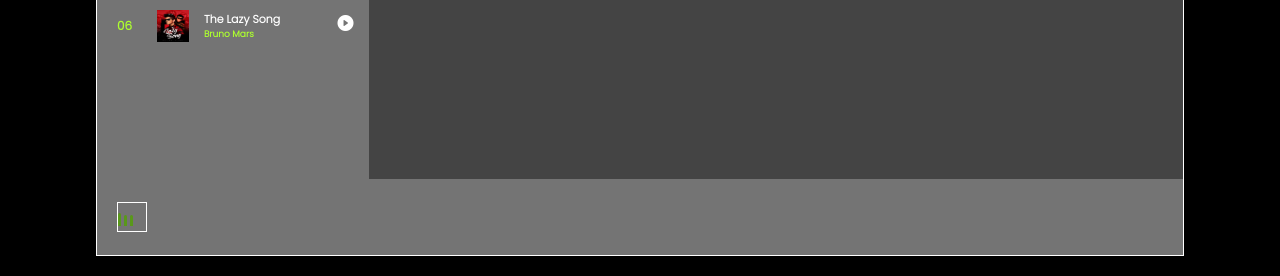
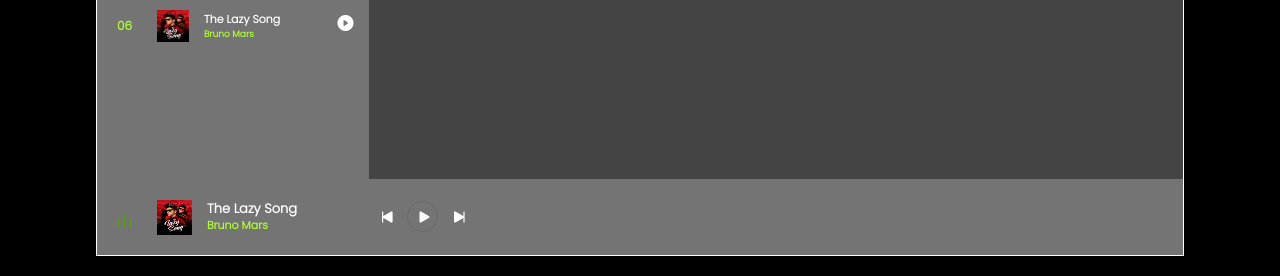
Before and after one commit to hdavid23/webprog, a PHP site: page / in a window 1280 px wide. Shown: the part 524-800 px from the top of the page. Run offline with PHP 8.4, Linux system fonts and the light colour scheme.

Commit message:
zsaa meccs

```diff
--- a/index.html
+++ b/index.html
@@ -26,8 +26,8 @@
                 <h5>
                     The Lazy Song
                     <div class="subtitle">Bruno Mars</div>
+                </h5>
                     <i class="bi playListPlay bi-play-circle-fill" id="1"></i>
-                </h5>
             </li>
             <li class="songItem">
                 <span>02</span>
@@ -35,8 +35,8 @@
                 <h5>
                     The Lazy Song
                     <div class="subtitle">Bruno Mars</div>
+                </h5>
                     <i class="bi playListPlay bi-play-circle-fill" id="2"></i>
-                </h5>
             </li>
             <li class="songItem">
                 <span>03</span>
@@ -44,8 +44,8 @@
                 <h5>
                     The Lazy Song
                     <div class="subtitle">Bruno Mars</div>
+                </h5>
                     <i class="bi playListPlay bi-play-circle-fill" id="3"></i>
-                </h5>
             </li>
             <li class="songItem">
                 <span>04</span>
@@ -53,8 +53,8 @@
                 <h5>
                     The Lazy Song
                     <div class="subtitle">Bruno Mars</div>
+                </h5>
                     <i class="bi playListPlay bi-play-circle-fill" id="4"></i>
-                </h5>
             </li>
             <li class="songItem">
                 <span>05</span>
@@ -62,8 +62,8 @@
                 <h5>
                     The Lazy Song
                     <div class="subtitle">Bruno Mars</div>
+                </h5>
                     <i class="bi playListPlay bi-play-circle-fill" id="5"></i>
-                </h5>
             </li>
             <li class="songItem">
                 <span>06</span>
@@ -71,8 +71,8 @@
                 <h5>
                     The Lazy Song
                     <div class="subtitle">Bruno Mars</div>
+                </h5>
                     <i class="bi playListPlay bi-play-circle-fill" id="6"></i>
-                </h5>
             </li>
         </div>
     </div>
@@ -85,6 +85,15 @@
             <div class="wave1"></div>
             <div class="wave1"></div>
         </div>
+        <img src="img/1.jpg" alt="Bruno">
+        <h5>The Lazy Song <br>
+            <div class="subtitle">Bruno Mars</div>
+        </h5>
+        <div class="icon">
+            <i class="bi bi-skip-start-fill"></i>
+            <i class="bi bi-play-fill"></i>
+            <i class="bi bi-skip-end-fill"></i>
+        </div>
     </div>
 </header>
     <script src="app.js"></script>
--- a/style.css
+++ b/style.css
@@ -128,7 +128,7 @@ header .menu .menu_song li{
 }
 
 header .menu .menu_song li:hover{
-    background: rgba(27, 27, 30, 0.1);
+    background: rgba(27, 27, 30,.1);
 }
 
 header .menu .menu_song li span{
@@ -169,10 +169,11 @@ header .master{
 header .master .wave{
     width: 30px;
     height: 30px;
-    border: 1px solid white;
+    /*border: 1px solid white;*/
     padding-bottom: 5px;
     display: flex;
     align-items: flex-end;
+    margin-right: 10px;
 }
 
 header .master .wave .wave1{
@@ -181,16 +182,27 @@ header .master .wave .wave1{
     margin-right: 3px;
     border-radius: 10px 10px 0px 0px;
     background: #59981A;
-    animation: wave 2s linear infinite;
+    animation: unset;
 }
 
 header .master .wave .wave1:nth-child(2){
     height: 13px;
-    animation-delay: .4s;
+    /*animation-delay: .4s;*/
 }
 
 header .master .wave .wave1:nth-child(3){
     height: 8px;
+    /*animation-delay: .8s*/;
+}
+
+header .master .active2 .wave1{
+    animation: wave .5s linear infinite;
+}
+header .master .active2 .wave1:nth-child(2){
+    animation-delay: .4s;
+}
+
+header .master .active2 .wave1:nth-child(3){
     animation-delay: .8s;
 }
 
@@ -205,3 +217,40 @@ header .master .wave .wave1:nth-child(3){
         height: 10px;
     }
 }
+
+header .master img{
+    width: 35px;
+    height: 35px;
+}
+
+header .master h5{
+    width: 130px;
+    font-size: 13px;
+    margin-left: 15px;
+    color: #fff;
+    line-height: 17px;
+}
+
+header .master h5 .subtitle{
+    font-size: 11px;
+    color: greenyellow;
+}
+
+header .master .icon{
+    font-size: 20px;
+    color: #fff;
+    margin: 0px 20px 0px 40px;
+}
+
+header .master .icon .bi{
+    cursor: pointer;
+    outline: none;
+}
+
+header .master .icon .bi:nth-child(2){
+    border: 1px solid rgba(27, 27, 30,.1);
+    border-radius: 50%;
+    padding: 1px 3px 0px 6px;
+    margin: 0px 5px;
+    transition: .3s linear;
+}
```
